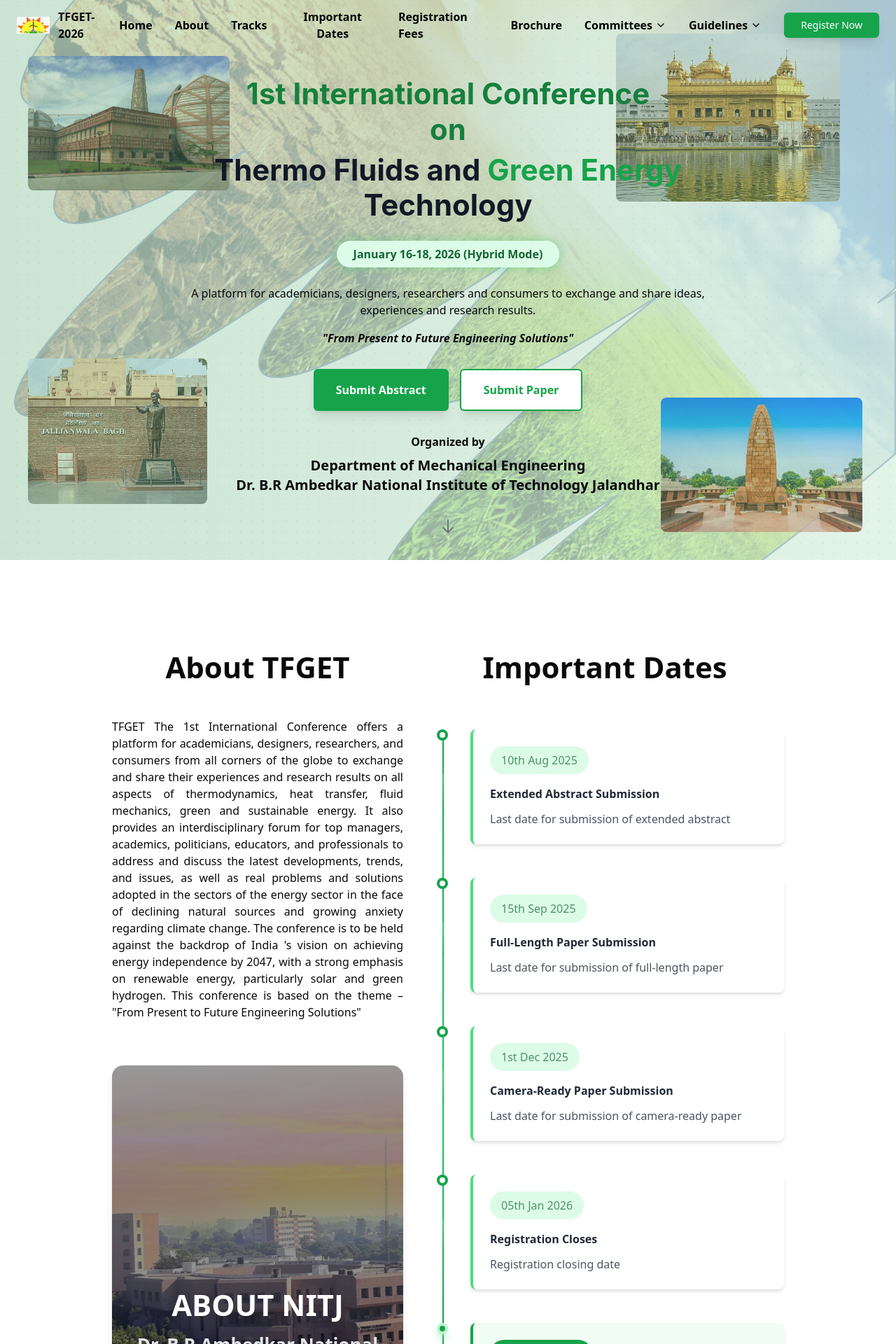
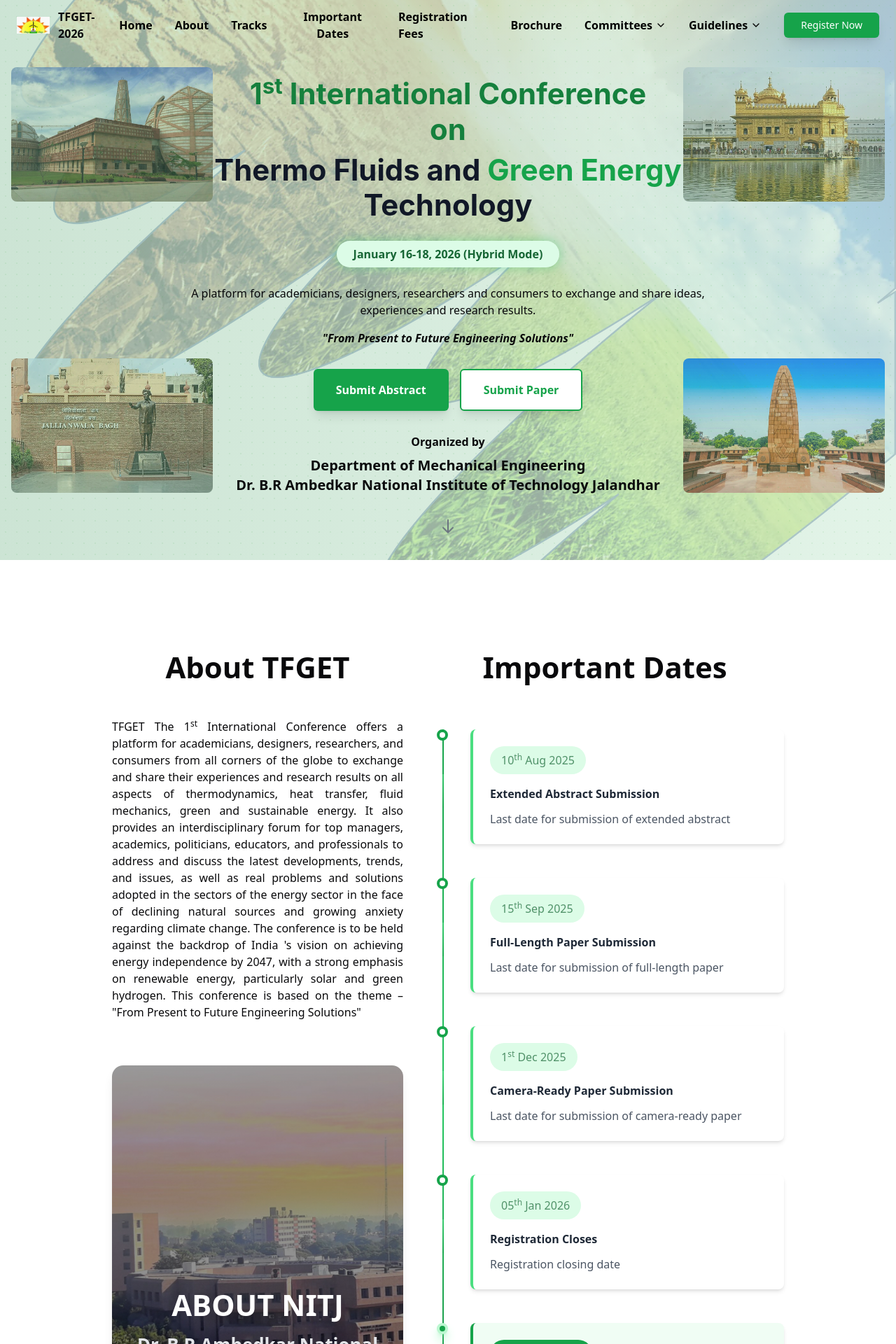
Before and after one commit to JasnoorMaan/me_conf, a React (Vite) app in the folder me_conf/: page / in a window 1280 px wide. Shown: the top 1920 px of the page at 70% size. Built offline with nearby package versions, Linux system fonts and the light colour scheme.

Commit message:
final-update-2

```diff
--- a/me_conf/src/components/About.jsx
+++ b/me_conf/src/components/About.jsx
@@ -11,7 +11,7 @@
       <div className='container mx-auto max-w-4xl mb-16'>
         <h1 className='heading text-center mb-12'>About TFGET</h1>
         <p className='normal-text text-justify leading-relaxed'>
-          TFGET The 1st International Conference offers a platform for academicians, designers,
+          TFGET The 1<sup>st</sup> International Conference offers a platform for academicians, designers,
           researchers, and consumers from all corners of the globe to exchange and share their
           experiences and research results on all aspects of thermodynamics, heat transfer, fluid
           mechanics, green and sustainable energy. It also provides an interdisciplinary forum for
--- a/me_conf/src/components/ConferenceThemes.jsx
+++ b/me_conf/src/components/ConferenceThemes.jsx
@@ -99,7 +99,7 @@
               Submit Abstract
             </button>
             <button className="border-2 border-white text-white px-6 py-3 rounded-lg text font-semibold hover:bg-white hover:text-conf-green-600 transition-colors">
-              Download Guidelines
+              Submit Paper
             </button>
           </div>
         </div>
--- a/me_conf/src/components/Footer.jsx
+++ b/me_conf/src/components/Footer.jsx
@@ -42,7 +42,7 @@
               <h2 className="subheading text-white pb-2">Dr. B.R. Ambedkar National Institute of Technology Jalandhar</h2>
             </div>
             <p className="normal-text font-semibold text-white pb-4">
-              1st International Conference on Thermo Fluids and Green Energy Technology
+              1<sup>st</sup> International Conference on Thermo Fluids and Green Energy Technology
             </p>
             <p className="normal-text text-gray-200 pb-6">
               January 16-18, 2026<br />
--- a/me_conf/src/components/HeroSection.jsx
+++ b/me_conf/src/components/HeroSection.jsx
@@ -18,27 +18,31 @@
           }}
         /> */}
 
-        {/* Multiple Landing Background Images - Random Placement with Low Opacity */}
+        {/* Multiple Landing Background Images - Perfectly positioned at corners */}
+        {/* Top Left Corner - Jalandhar */}
         <div
-          className="absolute top-20 left-10 w-72 h-48 bg-cover bg-center bg-no-repeat opacity-80 rounded-lg"
+          className="absolute top-24 left-4 w-72 h-48 bg-cover bg-center bg-no-repeat opacity-80 rounded-lg hidden md:block"
           style={{
             backgroundImage: `url('/landing/Jalandhar.jpeg')`
           }}
         />
+        {/* Top Right Corner - Golden Temple */}
         <div
-          className="absolute top-12 right-20 w-80 h-60 bg-cover bg-center bg-no-repeat opacity-80 rounded-lg "
+          className="absolute top-24 right-4 w-72 h-48 bg-cover bg-center bg-no-repeat opacity-80 rounded-lg hidden md:block"
           style={{
             backgroundImage: `url('/landing/GoldenTemple.webp')`
           }}
         />
+        {/* Bottom Right Corner - Pillar */}
         <div
-          className="absolute bottom-10 right-12 w-72 h-48 bg-cover bg-center bg-no-repeat opacity-80 rounded-lg"
+          className="absolute bottom-24 right-4 w-72 h-48 bg-cover bg-center bg-no-repeat opacity-80 rounded-lg hidden md:block"
           style={{
             backgroundImage: `url('/landing/Pillar.jpeg')`
           }}
         />
+        {/* Bottom Left Corner - Jallianwala Bagh */}
         <div
-          className="absolute bottom-20 left-10 w-64 h-52 bg-cover bg-center bg-no-repeat opacity-80 rounded-lg"
+          className="absolute bottom-24 left-4 w-72 h-48 bg-cover bg-center bg-no-repeat opacity-80 rounded-lg hidden md:block"
           style={{
             backgroundImage: `url('/landing/JallianwalaBagh.jpg')`
           }}
@@ -52,7 +56,7 @@
           <div className="flex flex-col items-center text-center max-w-4xl mx-auto">
             <h1 className="heading font-heading leading-tight">
               <span className="block highlighter1 mb-2">
-                1st International Conference<br />
+                1<sup>st</sup> International Conference<br />
                 on
               </span>
               <span className="text-gray-900 block">
--- a/me_conf/src/components/Timeline.jsx
+++ b/me_conf/src/components/Timeline.jsx
@@ -4,28 +4,28 @@
   const TimelineData = [
     {
       id: 1,
-      date: "10th Aug 2025",
+      date: "10<sup>th</sup> Aug 2025",
       title: "Extended Abstract Submission",
       description: "Last date for submission of extended abstract",
       status: "upcoming"
     },
     {
       id: 2,
-      date: "15th Sep 2025",
+      date: "15<sup>th</sup> Sep 2025",
       title: "Full-Length Paper Submission",
       description: "Last date for submission of full-length paper",
       status: "upcoming"
     },
     {
       id: 3,
-      date: "1st Dec 2025",
+      date: "1<sup>st</sup> Dec 2025",
       title: "Camera-Ready Paper Submission",
       description: "Last date for submission of camera-ready paper",
       status: "upcoming"
     },
     {
       id: 4,
-      date: "05th Jan 2026",
+      date: "05<sup>th</sup> Jan 2026",
       title: "Registration Closes",
       description: "Registration closing date",
       status: "upcoming"
@@ -73,7 +73,7 @@
                       ? 'bg-conf-green-600 text-white'
                       : 'bg-conf-green-100 text-conf-green-800'
                   }`}>
-                    <span className="muted-text font-semibold">{item.date}</span>
+                    <span className="muted-text font-semibold" dangerouslySetInnerHTML={{ __html: item.date }}></span>
                   </div>
 
                   {/* Title */}
```
Also changed, not shown: 1 other file (tests, documents, lock files or other folders).
